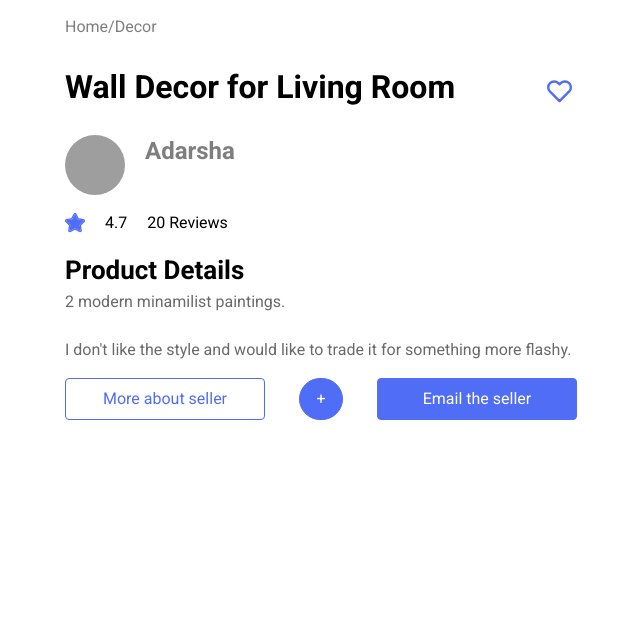
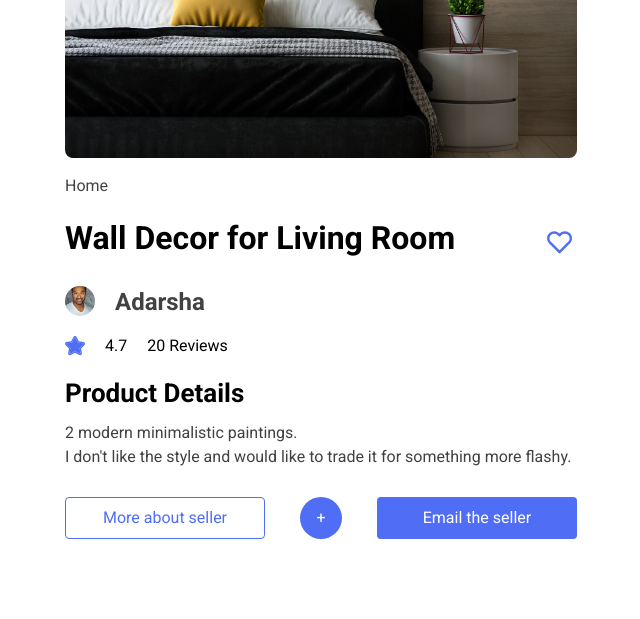
Before and after one commit to michaeleii/TradeSquare, a Node server app: page /items/itempage in a window 1280 px wide. Shown: the part 408-1027 px from the top of the page, without its empty margins (319-959 px from the left). Before the commit the page ends 828 px from the top, so only its background shows below. Run offline with Node 20, Linux system fonts and the light colour scheme; style sheets or scripts are compiled from the project's sources; grey boxes are pictures that could not be loaded.

Commit message:
Edit itempage

```diff
--- a/src/styles/input.css
+++ b/src/styles/input.css
@@ -17,9 +17,15 @@ h3 {
 }
 
 .btn-primary {
-	@apply bg-primary text-white;
+	@apply bg-primary text-white py-2 px-4 transition-colors ease-in-out;
+}
+.btn-primary:hover {
+	@apply bg-primary-dark text-white py-2 px-4;
 }
 
-.btn-secondary {
-	@apply bg-white text-black;
+.btn-primary-outline {
+	@apply bg-white text-primary border border-primary py-2 px-4 transition-colors ease-in-out;
 }
+.btn-primary-outline:hover {
+	@apply bg-primary text-white border border-primary py-2 px-4;
+}
--- a/tailwind.config.js
+++ b/tailwind.config.js
@@ -7,9 +7,12 @@ module.exports = {
 				sans: ['"Roboto"', "sans-serif"],
 			},
 			colors: {
-				primary: "#506DF6",
+				primary: {
+					DEFAULT: "#506DF6",
+					dark: "#3B4BDB",
+				},
 				grey: "#7E7E7E",
-				darkgrey: "#6A6A6A",
+				darkgrey: "#414141",
 				offwhite: "#F6F6F6",
 			},
 		},
--- a/views/components/item.ejs
+++ b/views/components/item.ejs
@@ -1,33 +1,42 @@
 <html lang="en">
 	<head>
-    <meta charset="UTF-8">
-    <meta http-equiv="X-UA-Compatible" content="IE=edge">
-    <meta name="viewport" content="width=device-width, initial-scale=1.0">
+		<meta charset="UTF-8" />
+		<meta http-equiv="X-UA-Compatible" content="IE=edge" />
+		<meta name="viewport" content="width=device-width, initial-scale=1.0" />
 		<link href="/styles/styles.css" rel="stylesheet" />
 
 		<title>Item</title>
 	</head>
 	<body>
 		<header class="p-10 flex justify-between">
-        <div class="flex justify-normal">
+			<div class="flex justify-normal gap-2">
 				<img src="/images/icons/BackArrow.svg" alt="Backward Icon" srcset="" />
 				<h3 class="text-primary">Back</h3>
 			</div>
 			<img src="/images/icons/Bell.svg" alt="Bell Icon" srcset="" />
 		</header>
 
-    <div class="mx-auto w-[800px] ">
-        <div class=" grid gap-4 place-content-center ">
-            <img class=" h-auto max-w-lg rounded-lg " src="https://source.unsplash.com/random/700x400/?home" alt="Item Img" srcset="" />
-            <h4 class="mb-2 text-grey">Home/Decor</h4>
+		<div class="grid gap-4 place-content-center pb-20">
+			<img
+				class="h-auto max-w-lg rounded-lg w-90"
+				src="/images/product/product1.jpg"
+				alt="Item Img"
+				srcset=""
+			/>
+			<h4 class="text-darkgrey">Home</h4>
 			<div class="flex justify-between">
-                <h1 class="font-bold mb-2">Wall Decor for Living Room</h1>
+				<h1 class="font-bold mt-0 mb-2">Wall Decor for Living Room</h1>
 				<img src="/images/icons/Like.svg" alt="Backward Icon" srcset="" />
 			</div>
 
 			<div class="flex gap-5 justify-start">
-                <img class=" rounded-full w-30 h-30" src="https://source.unsplash.com/random/60x60//?girl" alt="Seller Img" srcset="" />
-                <p class="text-grey font-bold text-2xl">Adarsha</p>
+				<img
+					class="rounded-full w-[30px] h-[30px] object-cover"
+					src="/images/users/user1.png"
+					alt="Seller Img"
+					srcset=""
+				/>
+				<p class="text-darkgrey font-bold text-2xl">Adarsha</p>
 			</div>
 
 			<div class="flex gap-5 justify-start">
@@ -36,21 +45,24 @@
 				<p>20 Reviews</p>
 			</div>
 
-            <div>
-                <h2>Product Details</h2>
-                <p class="text-darkgrey">2 modern minamilist paintings.</p><br>
-                <p class="text-darkgrey">I don't like the style and would like to trade it for something more flashy.</p>
+			<div class="mb-3">
+				<h2 class="mb-2">Product Details</h2>
+				<p class="text-darkgrey">2 modern minimalistic paintings.</p>
+				<p class="text-darkgrey">
+					I don't like the style and would like to trade it for something more
+					flashy.
+				</p>
 			</div>
 
-            <div class=" flex gap-5 justify-between">
-                <button class="bg-white text-primary border  border-primary py-2 px-4 rounded w-[200]">More about seller</button>
-                <button class="bg-primary text-white border border-primary py-2 px-4 rounded-full">+</button>
-                <button class="bg-primary text-white border  border-primary py-2 px-4 rounded w-[200]">Email the seller</button>
+			<div class="flex gap-5 justify-between">
+				<button class="btn-primary-outline rounded w-[200]">
+					More about seller
+				</button>
+				<button class="btn-primary rounded-full">+</button>
+				<button class="btn-primary rounded w-[200]">Email the seller</button>
 			</div>
 
 			<!-- <button class="bg-primary text-white border border-primary py-2 px-4 rounded-full">+</button> -->
 		</div>
-    </div>
-
 	</body>
 </html>
```
Lines whose indentation alone changed are shown as unchanged.
